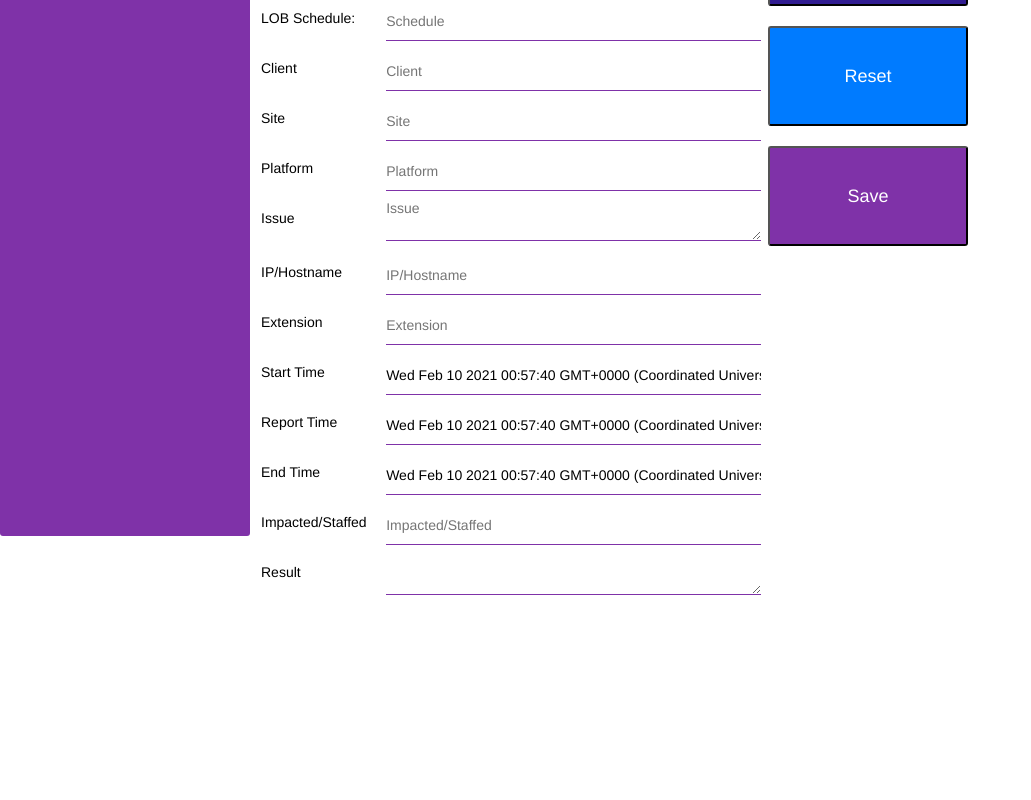
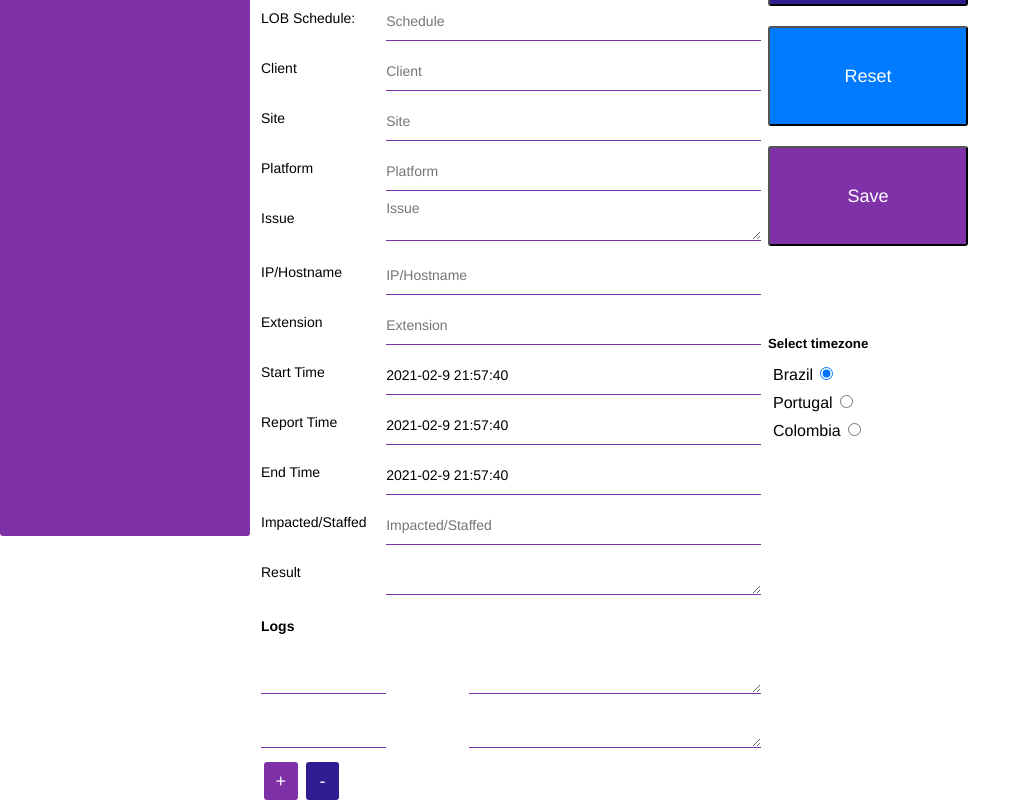
Before and after one commit to caparra92/ticketDataFront, a Vue app: page /dashboard/new in a window 1280 px wide. Shown: the part 264-1064 px from the top of the page, without its empty margins (0-1031 px from the left). Before the commit the page ends 868 px from the top, so only its background shows below. Built offline with nearby package versions, Linux system fonts and the light colour scheme; sample sign-in values are in the browser's storage; the HTML template or start-up script is replaced by a standard one; what vue-sweetalert2 would draw is missing.

Commit message:
Added formLog

```diff
--- a/src/App.vue
+++ b/src/App.vue
@@ -142,6 +142,14 @@ export default {
   cursor: pointer;
 }
 
+.button-sm {
+  font-size: 20px;
+  margin-left: 0;
+  width: 40px;
+  height: 38px;
+  line-height: 1;
+}
+
 .button-warning {
   background-color: var(--warning);
   color: var(--white);
@@ -180,7 +188,7 @@ export default {
 
 .button-blue {
   background-color: var(--blue);
-   color: var(--white);
+  color: var(--white);
 }
 
 .button-blue:hover {
@@ -189,7 +197,7 @@ export default {
 
 .button-indigo {
   background-color: var(--indigo);
-   color: var(--white);
+  color: var(--white);
 }
 
 .button-indigo:hover {
--- a/src/components/FormData.vue
+++ b/src/components/FormData.vue
@@ -171,22 +171,48 @@
           <textarea id="result" name="result" class="form-input"></textarea>
         </div>
       </div>
+      <h5 class="form-label">Logs</h5>
+      <form-log/>
     </form>
     <div class="form-button__container">
       <button-action name="Copy" icon="copy" background="button-blue"></button-action>
       <button-action name="Reset" icon="eraser" background="button-indigo"></button-action>
       <button-action name="Save" icon="save" background="button-purple" @clicked="create"></button-action>
     </div>
+    <div class="form-button__timezone">
+      <h5>Select timezone</h5>
+      <div class="form-button__timezone-container">
+        <label for="brazil">Brazil</label>
+        <input type="radio" name="timezone" value="brazil" checked @click="changeTimezone($event)">
+      </div>
+      <div class="form-button__timezone-container">
+        <label for="portugal">Portugal</label>
+        <input type="radio" name="timezone" value="portugal" @click="changeTimezone($event)">
+      </div>
+      <div class="form-button__timezone-container">
+        <label for="colombia">Colombia</label>
+        <input type="radio" name="timezone" value="colombia" @click="changeTimezone($event)">
+      </div>
+    </div>
   </div>
 </template>
 
 <script>
 import ButtonAction from './ButtonAction.vue';
+import FormLog from './FormLog.vue';
+
+// let date = new Date();
+// let time = `${this.calcTime('Brasilia','-3')}`;
+// let year = date.getFullYear();
+// let month = date.getMonth();
+// let day = date.getDate();
+// let now = month < 10 ? `${year}-${month + 1}-${day}` : `${year}-${month}-${day}`
 
 export default {
     name: 'FormData',
     components: {
-      ButtonAction
+      ButtonAction,
+      FormLog
     },
     data() {
       return {
@@ -199,13 +225,58 @@ export default {
         issue: '',
         ipHostname: '',
         extension: '',
-        startTime: new Date(),
-        reportTime: new Date(),
-        endTime: new Date(),
+        startTime: this.calcTime('-3'),
+        reportTime: this.calcTime('-3'),
+        endTime: this.calcTime('-3'),
         impactedStaffed: ''
       }
     },
+      props: {
+    calcTime: {
+      type: Function,
+      default (offset) {
+        const d = new Date()
+        const utc = d.getTime() + d.getTimezoneOffset() * 60000
+        const nd = new Date(utc + 3600000 * offset)
+        let month = nd.getMonth();
+        month = month < 10 ? `0${month + 1}` : `${month}`;
+
+        return (
+          nd.getFullYear() +
+          '-'+
+          month +
+          '-'+
+          nd.getDate() +
+          ' '+
+          nd.getHours() +
+          ':' +
+          nd.getMinutes() +
+          ':' +
+          nd.getSeconds()
+        )
+      }
+    }
+  },
     methods: {
+      changeTimezone(event) {
+        let country = event.target.value
+        if(country === 'brazil') {
+          this.$store.dispatch('changeZone', '-3')
+          this.startTime = this.calcTime('-3')
+          this.reportTime = this.calcTime('-3')
+          this.endTime = this.calcTime('-3')
+        } else if(country === 'portugal') {
+          this.$store.dispatch('changeZone', '+1')
+          this.startTime = this.calcTime('+1')
+          this.reportTime = this.calcTime('+1')
+          this.endTime = this.calcTime('+1')
+        } else {
+          this.$store.dispatch('changeZone', '-5')
+          this.startTime = this.calcTime('-5')
+          this.reportTime = this.calcTime('-5')
+          this.endTime = this.calcTime('-5')
+        }
+      },
       create() {
         this.$store
         .dispatch("create", {
@@ -248,6 +319,27 @@ export default {
       justify-content: space-between;
     }
 
+    .form-button__timezone{
+      display: flex;
+      position: absolute;
+      left: 60%;
+      top: 75%;
+      flex-direction: column;
+      justify-content: space-between;
+    }
+
+    .form-button__timezone h5 {
+      margin-bottom: 10px;
+    }
+
+    .form-button__timezone-container {
+      margin: 5px;
+    }
+
+    .form-button__timezone-container input {
+      margin-left: 7px;
+    }
+
     .form-button {
       height: 100px;
       width: 200px;
--- /dev/null
+++ b/src/components/FormLog.vue
@@ -0,0 +1,94 @@
+<template>
+  <div class="form-column">
+    <div class="form-row" v-for="log in logs" :key="log.id">
+      <div class="col-3">
+        <input
+          class="form-input"
+          name="timeReport"
+          ref="time"
+          @focus="getTime($event)"
+        />
+      </div>
+      <div class="col-7">
+        <textarea type="text" class="form-input" name="reportNote"></textarea>
+      </div>
+    </div>
+    <div class="col-2">
+      <div class="form-row">
+        <button class="button button-purple button-sm" @click.prevent="newLog">+</button>
+        <button class="button button-blue button-sm" @click.prevent="removeLog">-</button>
+      </div>
+    </div>
+  </div>
+</template>
+
+<script>
+export default {
+  name: "FormLog",
+  data() {
+    return {
+      time: this.calcTime(this.$store.state.zone),
+      logs: [
+        { time: this.calcTime(this.$store.state.zone), content: "" },
+        { time: this.calcTime(this.$store.state.zone), content: "" },
+      ],
+    };
+  },
+  props: {
+    calcTime: {
+      type: Function,
+      default(offset) {
+        const d = new Date();
+        const utc = d.getTime() + d.getTimezoneOffset() * 60000;
+        const nd = new Date(utc + 3600000 * offset);
+        let month = nd.getMonth();
+        month = month < 10 ? `0${month + 1}` : `${month}`;
+
+        return (
+          nd.getFullYear() +
+          "-" +
+          month +
+          "-" +
+          nd.getDate() +
+          " " +
+          nd.getHours() +
+          ":" +
+          nd.getMinutes() +
+          ":" +
+          nd.getSeconds()
+        );
+      },
+    },
+  },
+  methods: {
+    getTime(event) {
+      let time = event.target;
+      time.value = this.calcTime(this.$store.state.zone);
+      time.disabled = true
+    },
+    newLog() {
+      this.logs.push({
+        time: this.calcTime(this.$store.state.zone),
+        content: "",
+      });
+    },
+    removeLog() {
+        this.logs.pop();
+    }
+  },
+};
+</script>
+
+<style>
+.form-column {
+    display: flex;
+    flex-direction: column;
+    justify-content: space-between;
+}
+
+.button-sm {
+  width: 100% !important;
+  margin-top: 5px;
+  margin-left: 8px;
+}
+</style>
--- a/src/store/index.js
+++ b/src/store/index.js
@@ -7,9 +7,13 @@ Vue.use(Vuex)
 export default new Vuex.Store({
   state: {
     tickets: [],
-    token: localStorage.getItem('access_token') || null
+    token: localStorage.getItem('access_token') || null,
+    zone: '-3'
   },
   mutations: {
+    setZone(state, payload) {
+      state.zone = payload
+    },
     getTickets(state, payload) {
       state.tickets = payload
     },
@@ -32,9 +36,15 @@ export default new Vuex.Store({
     },
     loggedIn(state) {
       return state.token !== null
+    },
+    getZone(state) {
+      return state.zone
     }
   },
   actions: {
+    changeZone(context, value) {
+      context.commit('setZone', value)
+    },
     login(context, value) {
       return new Promise((resolve, reject) => {
         axios.post('http://localhost:3000/api/login', {
```
